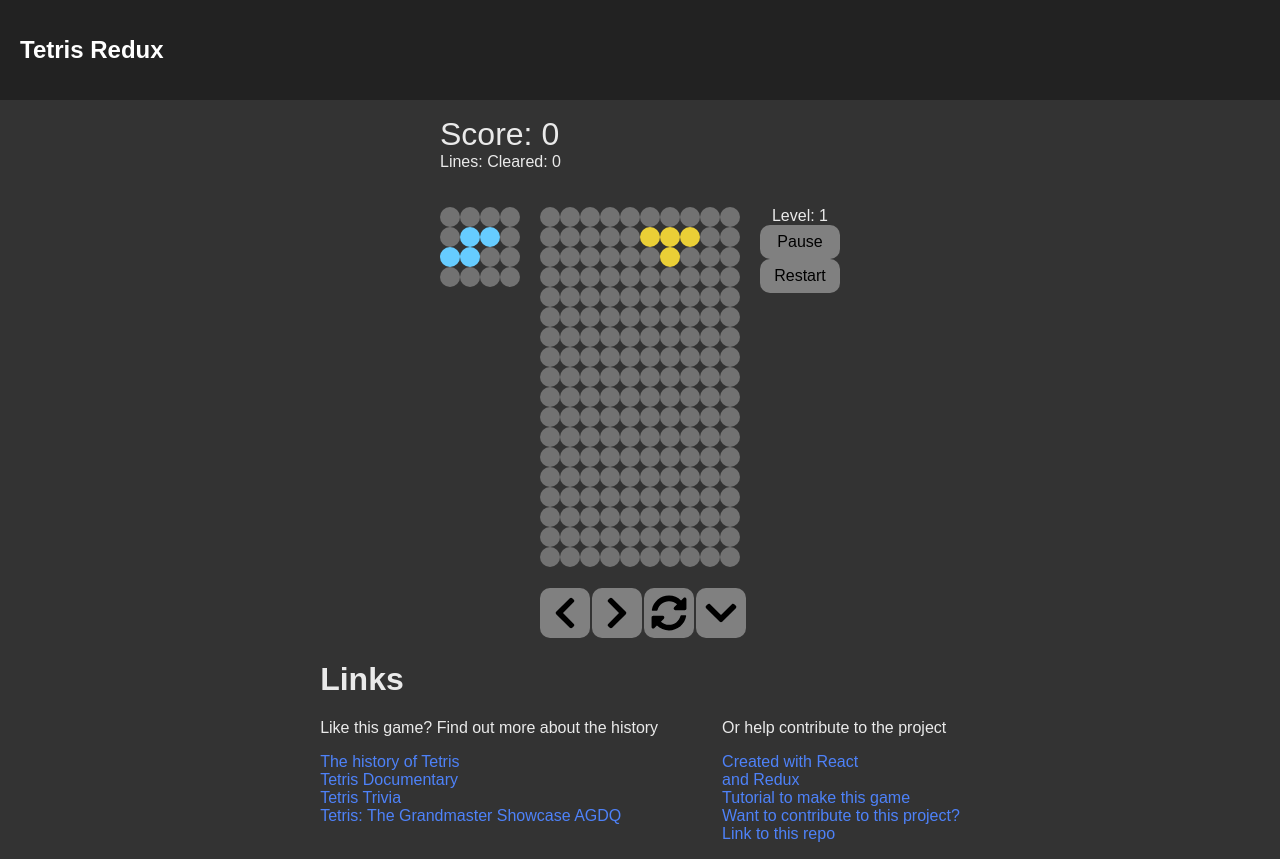
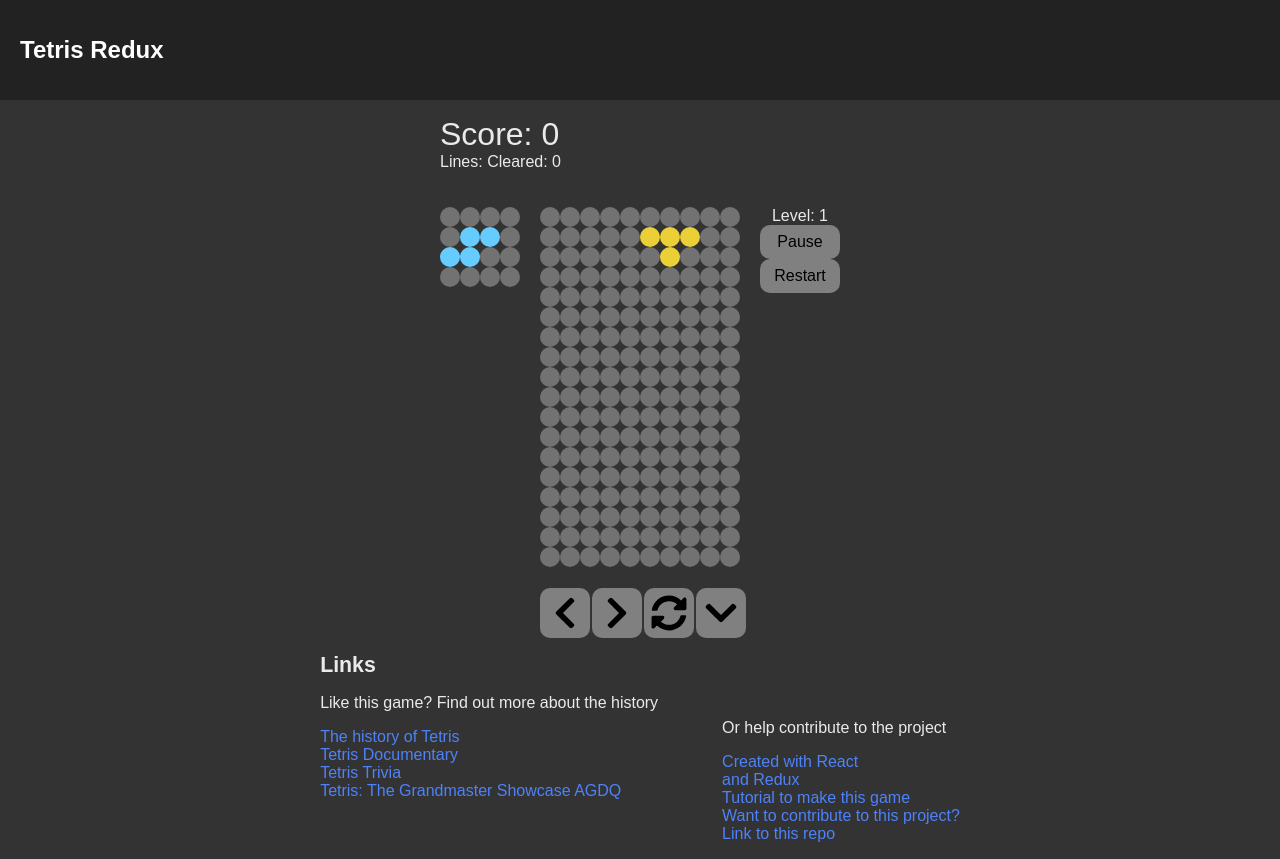
Before and after one commit to soggybag/tetris-redux-app, a React (Create React App) app: page / in a window 1280 px wide. Built offline with nearby package versions, Linux system fonts and the light colour scheme.

Commit message:
resize h1 in footer

```diff
--- a/src/index.css
+++ b/src/index.css
@@ -299,6 +299,10 @@ a:visited {
   /* height: 100%; */
 }
 
+.footer-container h1 {
+  font-size: 16pt;
+}
+
 ul {
   list-style: none;
   padding-left: 0;
```
